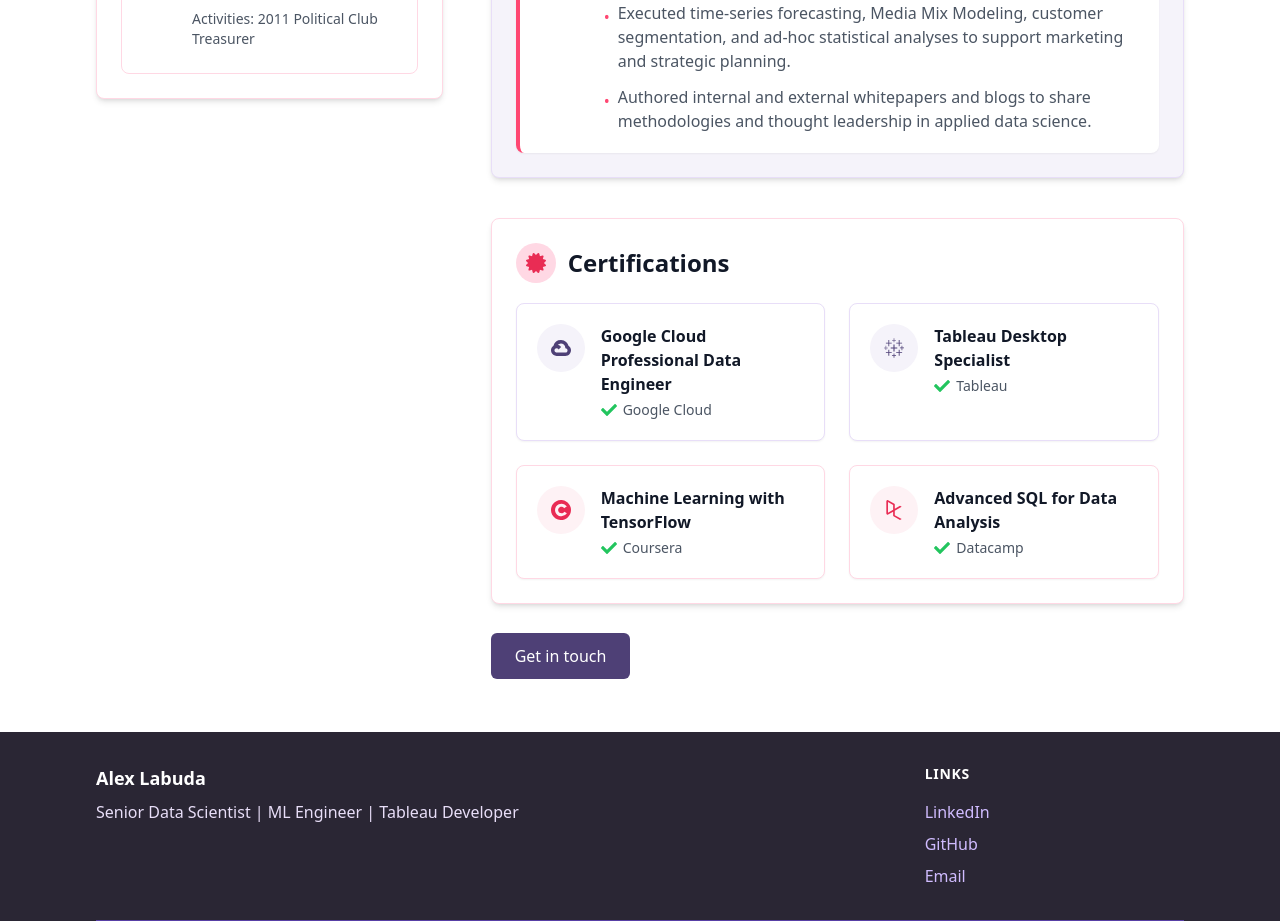
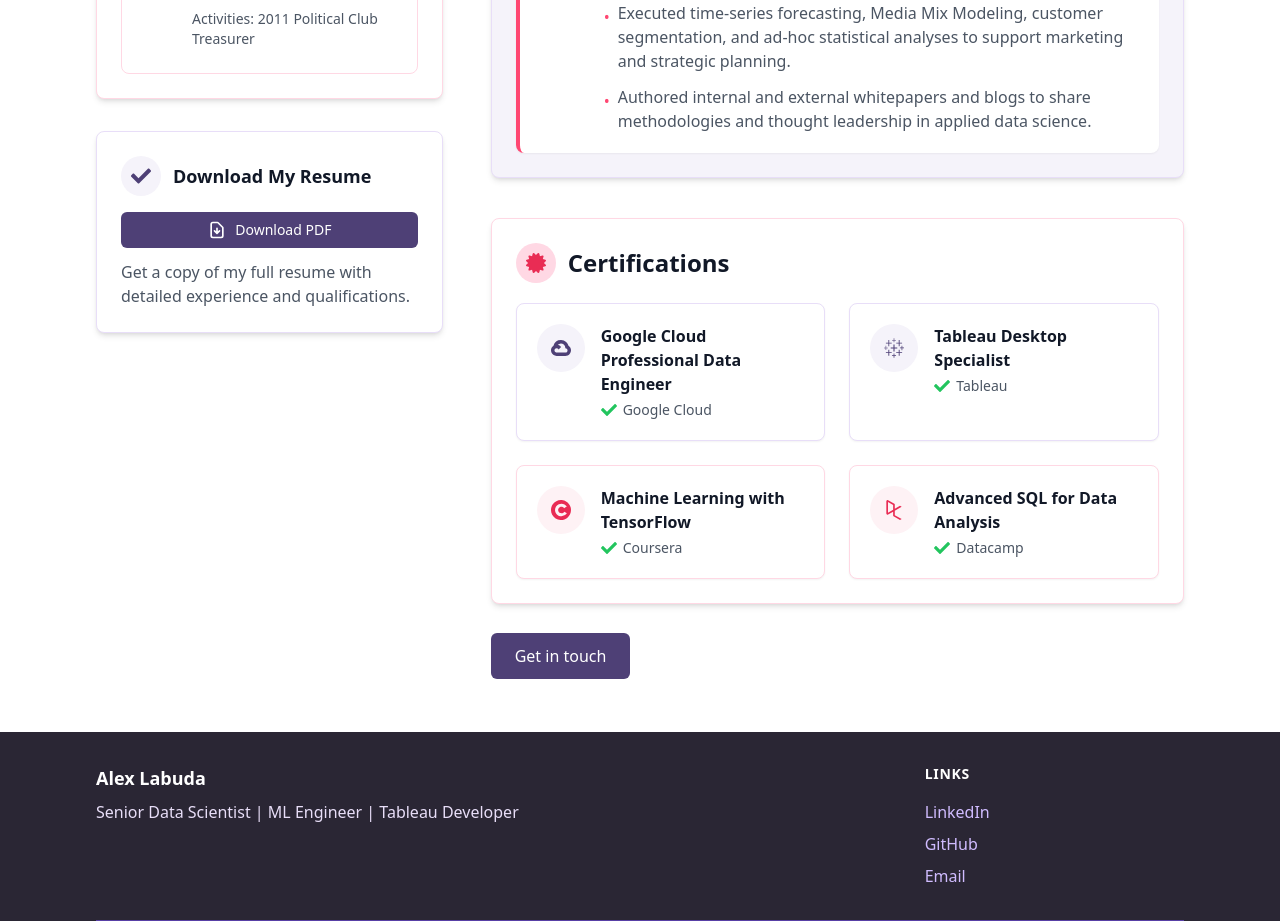
Before and after one commit to alexlabuda/portfolio-website, a Next.js app: page /about in a window 1280 px wide. Shown: the part 1460-2381 px from the top of the page. Built offline with nearby package versions, Linux system fonts and the light colour scheme.

Commit message:
Add resume download section to AboutPage component. Included a button for users to download the resume as a PDF, enhancing accessibility to the user's qualifications and experience. This update aims to provide a more comprehensive view of the user's professional background.

```diff
--- a/src/app/about/page.tsx
+++ b/src/app/about/page.tsx
@@ -180,6 +180,34 @@
                   </div>
                 </div>
               </div>
+            </div>
+
+            <div className="bg-white p-6 rounded-lg shadow-md border border-primary-100 mb-8">
+              <div className="flex items-center">
+                <span className="inline-block w-10 h-10 rounded-full bg-primary-50 flex items-center justify-center mr-3">
+                  <FaCheck className="text-primary-600 text-xl" />
+                </span>
+                <h3 className="text-lg font-bold text-gray-900">Download My Resume</h3>
+              </div>
+
+              <div className="mt-4 mb-3">
+                <a
+                  href={getAssetPath('/documents/resume.pdf')}
+                  download="Alex_Labuda_Resume.pdf"
+                  className="px-4 py-2 bg-primary-600 text-white rounded-md flex items-center transition-colors hover:bg-primary-700 focus:outline-none focus:ring-2 focus:ring-primary-500 focus:ring-offset-2 w-full justify-center"
+                  target="_blank"
+                  rel="noopener noreferrer"
+                >
+                  <svg className="w-5 h-5 mr-2" fill="none" stroke="currentColor" viewBox="0 0 24 24" xmlns="http://www.w3.org/2000/svg">
+                    <path strokeLinecap="round" strokeLinejoin="round" strokeWidth={2} d="M12 10v6m0 0l-3-3m3 3l3-3m2 8H7a2 2 0 01-2-2V5a2 2 0 012-2h5.586a1 1 0 01.707.293l5.414 5.414a1 1 0 01.293.707V19a2 2 0 01-2 2z" />
+                  </svg>
+                  <span className="text-sm font-medium">Download PDF</span>
+                </a>
+              </div>
+
+              <p className="text-gray-600">
+                Get a copy of my full resume with detailed experience and qualifications.
+              </p>
             </div>
           </div>
 
```
Also changed, not shown: 1 other file (tests, documents, lock files or other folders).
